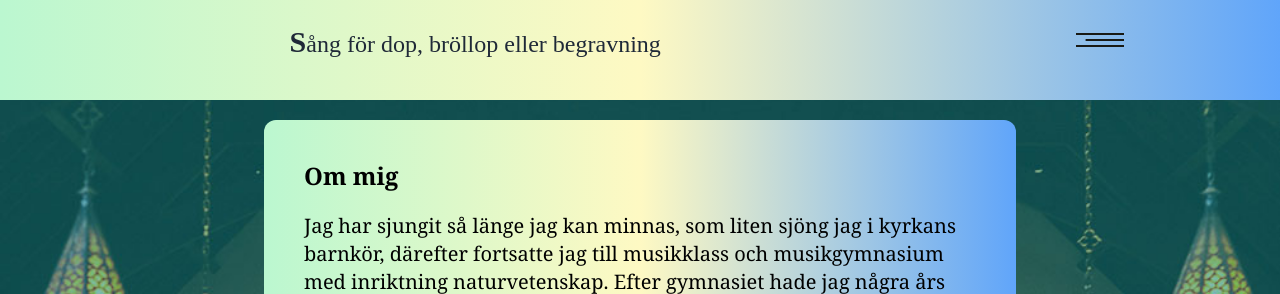
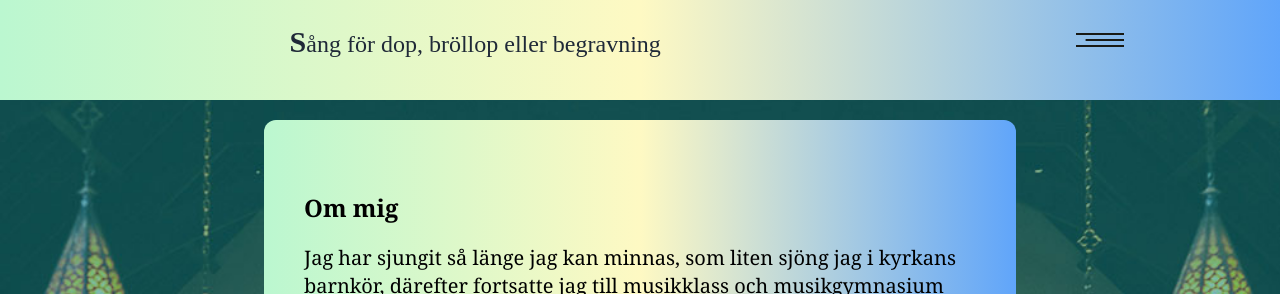
Before and after one commit to arnetzlinder/Hobbyprojekt---git, a Vue app: page /about in a window 1280 px wide. Shown: the top 294 px of the page. Built offline with nearby package versions, Linux system fonts and the light colour scheme; a web font is replaced by a local one.

Commit message:
add margin top to h1

```diff
--- a/src/views/AboutMe.vue
+++ b/src/views/AboutMe.vue
@@ -1,7 +1,7 @@
 <template>
     <div class="max-h-96 font-serif md:top-20 relative justify-center content-center flex">
         <div class="absolute p-10 text-xl bg-gradient-to-r from-green-200 via-yellow-100 to-blue-400 content-evenly rounded-xl">
-            <h1 class="font-bold text-2xl pb-5"> Om mig</h1>
+            <h1 class="font-bold text-2xl pb-5 mt-8"> Om mig</h1>
             <p class="max-w-2xl">Jag har sjungit så länge jag kan minnas, som liten sjöng jag i kyrkans barnkör, därefter fortsatte jag till musikklass och musikgymnasium med inriktning naturvetenskap. Efter gymnasiet hade jag några års uppehåll innan jag fortsatte med körsången igen. Numera sjunger jag förstasopran i en vokalensamble som heter Ars Longa. Yrkesmässigt är jag utbildad distriktssköterska som bestämt mig för att sadla om
             och numera läser till Frontend-utvecklare vid Medieinstitutet.</p>
 
```
